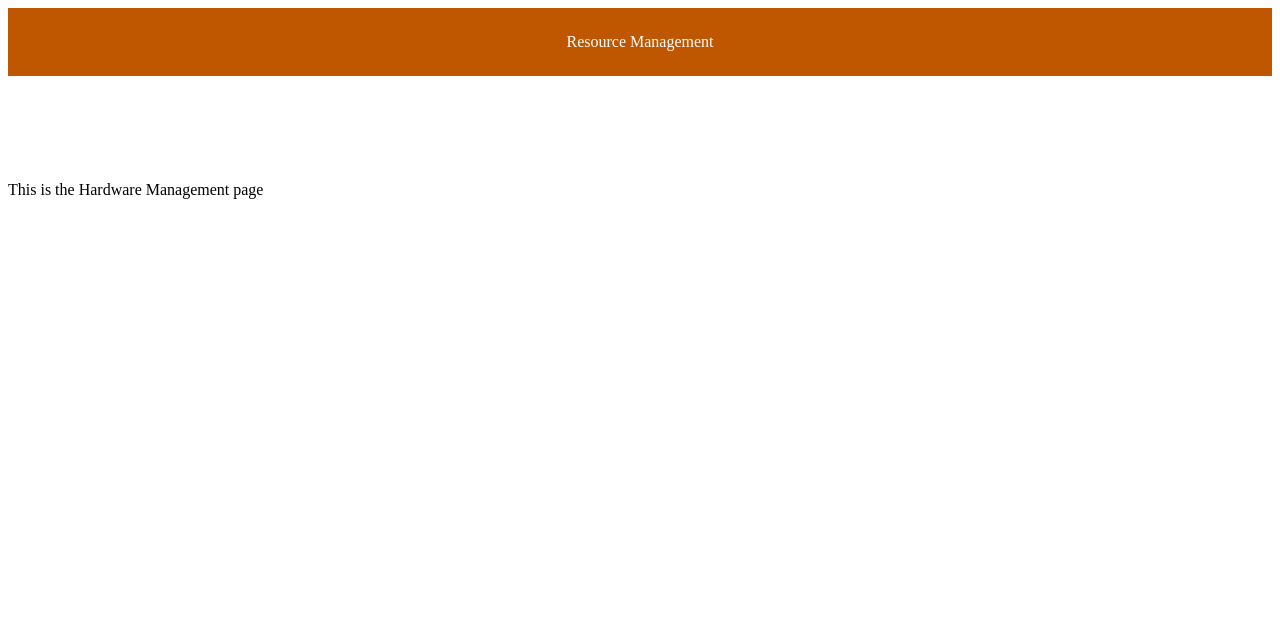
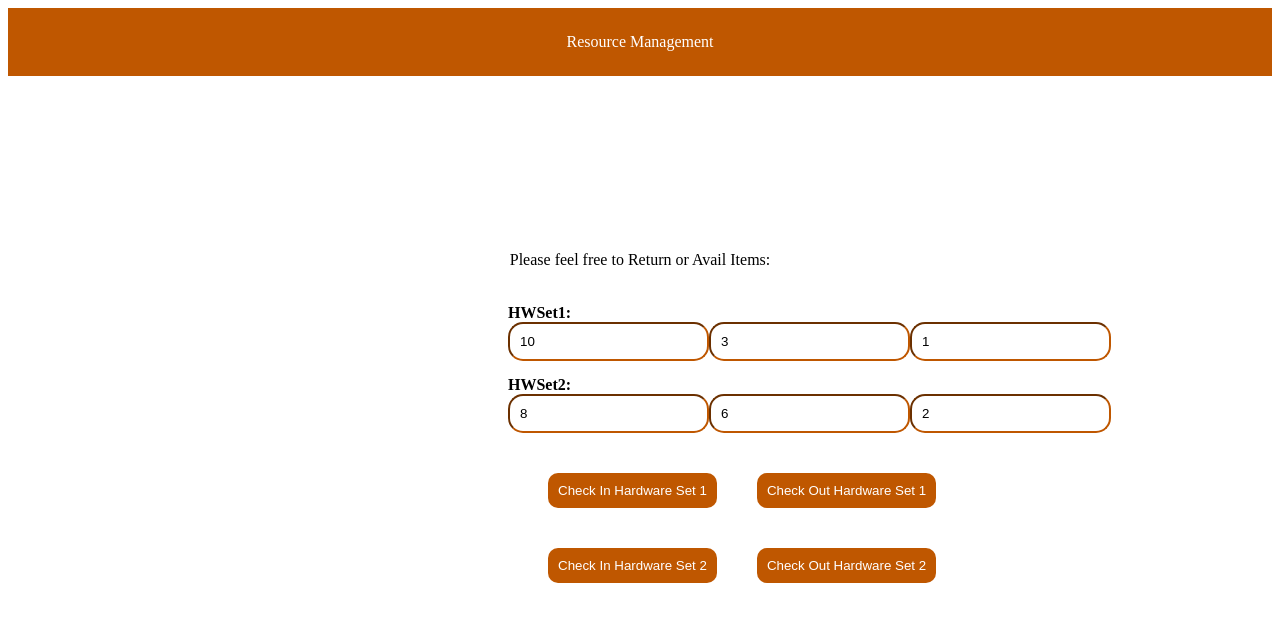
Before and after one commit to arsilva02/APAD, a React (Vite) app in the folder client/: page /#/recource in a window 1280 px wide. Shown: the top 622 px of the page. Built offline with nearby package versions, Linux system fonts and the light colour scheme.

Commit message:
Added axios

```diff
--- a/client/package.json
+++ b/client/package.json
@@ -10,6 +10,7 @@
     "preview": "vite preview"
   },
   "dependencies": {
+    "axios": "^1.7.3",
     "react": "^18.3.1",
     "react-dom": "^18.3.1",
     "react-hook-form": "^7.52.1",
--- a/client/src/index.css
+++ b/client/src/index.css
@@ -99,3 +99,37 @@ body{
   visibility: visible;
   opacity: 1;
 }
+
+
+.formDataResource{
+  padding-top: 15px;
+  padding-left: 0px;
+}
+
+.resource{
+  padding-top: 20px;
+  padding-left: 500px;
+}
+
+.ButtonHardware{
+  padding: 10px 10px 10px 10px;
+  background-color: #bf5700 ;
+  color: #ffffff;
+  border-radius: 10px;
+  border: none;
+  margin-top: 40px;
+  margin-left: 40px;
+}
+
+.resourceHeading,
+.resourceRow {
+  display: flex;
+  justify-content: center;
+  align-items: center;
+  margin-bottom: 10px;
+}
+
+.formDataResource {
+  margin-right: 0px;
+  font-weight: bold;
+}
--- a/client/src/pages/login.jsx
+++ b/client/src/pages/login.jsx
@@ -1,13 +1,85 @@
+import { useState } from 'react';
 import { Link } from 'react-router-dom';
 import Navbar from './navBar';
-export default function Login(){
+
+const Login = () => {
+  const [formData, setFormData] = useState({
+    username: '',
+    password: ''
+  });
+
+  const handleChange = (e) => {
+    const { name, value } = e.target;
+    setFormData({
+      ...formData,
+      [name]: value
+    });
+  };
+
+  const handleSubmit = (e) => {
+    e.preventDefault();
+    const { username, password } = formData;
+
+    if (username === '' || password === ''){
+        alert('All the fields are mandatory');
+    } else {
+      // Communicate with Flask backend here
+      console.log(`Username: ${username}, Password: ${password}`);
+      alert('Login attempt for Username: ' + username);
+      window.location.href = '#/Project';
+    }
+  };
+
+  return (
+    <div>
+      <form className='signUp' onSubmit={handleSubmit}>
+        <label className='labelSignUp'>
+          User ID: &nbsp;&nbsp;&nbsp;&nbsp;&nbsp;&nbsp;&nbsp;&nbsp;&nbsp;&nbsp;&nbsp;&nbsp;&nbsp;
+        </label>
+        <input
+          type="text"
+          placeholder="Enter email or User ID"
+          name="username"
+          autoComplete="username"
+          className='textBox'
+          value={formData.username}
+          onChange={handleChange}
+        />
+        <br /><br />
+        <label className='labelPass'>
+          Password: &nbsp;&nbsp;&nbsp;&nbsp;&nbsp;&nbsp;&nbsp;&nbsp;&nbsp;&nbsp;&nbsp;&nbsp;&nbsp;
+        </label>
+        <input
+          type="password"
+          placeholder="Enter Password"
+          name="password"
+          autoComplete="current-password"
+          className='textBox'
+          value={formData.password}
+          onChange={handleChange}
+        />
+        <br /><br />
+        <button type="submit" className='ButtonSign'>
+          Login
+        </button>
+      </form>
+    </div>
+  );
+};
+
+export default function LoginPage() {
   return (
     <>
       <Navbar />
       <div className='homeButton'>
         <Link to={'/'}><button className='routerButton'>Home</button></Link>
       </div>
-        <div>Please use your login credentials to proceed further:</div>
+      <div className='pageText'>
+        Please use your login credentials to proceed further:
+      </div>
+      <div>
+        <Login />
+      </div>
     </>
-    )
+  );
 }
--- a/client/src/pages/newUser.jsx
+++ b/client/src/pages/newUser.jsx
@@ -1,7 +1,9 @@
 import { useState } from 'react';
-import { Link} from 'react-router-dom';
+import { Link } from 'react-router-dom';
 import Navbar from './navBar';
 import { BsFillInfoCircleFill } from "react-icons/bs";
+import axios from 'axios';
+
 const AdminLogin = () => {
   const [formData, setFormData] = useState({
     username: '',
@@ -17,17 +19,17 @@ const AdminLogin = () => {
     });
   };
 
-  const handleSubmit = (e) => {
+  const handleSubmit = async (e) => {
     e.preventDefault();
     const { username, password, confirmPassword } = formData;
     const specialCharacterRegex = /[!@#$%^&*(),.?":{}|<>]/;
     const numberCheck = /[1234567890]/;
 
     if (username === '' || password === '' || confirmPassword === ''){
-        alert('All the fields are mandatory')
+        alert('All the fields are mandatory');
     }
     else if (password.length < 8){
-        alert("Not a Strong Password. There should be more than 8 characters")
+        alert("Not a Strong Password. There should be more than 8 characters");
     }
     else if (password !== confirmPassword) {
       alert('Passwords do not match');
@@ -39,9 +41,19 @@ const AdminLogin = () => {
         alert('Password must include at least one number');
     }
     else {
-      console.log(`Username: ${username}, Password: ${password}`);
-      alert('Account created successfully with Username:'+username);
-      window.location.href = '#/login';
+      try {
+        const response = await axios.post('/add_user', { username, password });
+        alert(response.data.message);
+        if (response.data.success) {
+          window.location.href = '/login';
+        }
+      } catch (error) {
+        if (error.response) {
+          alert(error.response.data.message);
+        } else {
+          console.error('There was an error!', error);
+        }
+      }
     }
   };
 
@@ -74,7 +86,7 @@ const AdminLogin = () => {
           onChange={handleChange}
         />
         <span className='i-tooltip'>
-        <BsFillInfoCircleFill color="#bf5700" fontSize="15px"/><span className='i-tooltiptext'>Password must be at least 8 characters long and include a number and a special character.</span>
+          <BsFillInfoCircleFill color="#bf5700" fontSize="15px"/><span className='i-tooltiptext'>Password must be at least 8 characters long and include a number and a special character.</span>
         </span>
         <br /><br />
         <label className='labelPass'>
--- a/client/src/pages/resource.jsx
+++ b/client/src/pages/resource.jsx
@@ -1,14 +1,107 @@
+import { useState } from 'react';
 import { Link } from 'react-router-dom';
 import Navbar from './navBarHardware';
-export default function Resource(){
-    return (
-        <>
-        <Navbar />
-        <div className='homeButton'>
+
+const Resource = () => {
+  const [resources, setResources] = useState({
+    HWSet1: { capacity: 10, available: 3, request: 1 },
+    HWSet2: { capacity: 8, available: 6, request: 2 }
+  });
+
+  const handleInputChange = (e, hwSet) => {
+    const { name, value } = e.target;
+    setResources({
+      ...resources,
+      [hwSet]: {
+        ...resources[hwSet],
+        [name]: parseInt(value) || 0
+      }
+    });
+  };
+
+  const handleCheckIn = (hwSet) => {
+    setResources((prevResources) => {
+      const newAvailable = prevResources[hwSet].available + prevResources[hwSet].request;
+      if (newAvailable <= prevResources[hwSet].capacity) {
+        return {
+          ...prevResources,
+          [hwSet]: {
+            ...prevResources[hwSet],
+            available: newAvailable
+          }
+        };
+      } else {
+        alert(`${hwSet} availability cannot exceed its capacity.`);
+        return prevResources;
+      }
+    });
+  };
+
+  const handleCheckOut = (hwSet) => {
+    setResources((prevResources) => {
+      const newAvailable = prevResources[hwSet].available - prevResources[hwSet].request;
+      if (newAvailable >= 0) {
+        return {
+          ...prevResources,
+          [hwSet]: {
+            ...prevResources[hwSet],
+            available: newAvailable
+          }
+        };
+      } else {
+        alert(`${hwSet} availability cannot be negative.`);
+        return prevResources;
+      }
+    });
+  };
+
+  return (
+    <>
+      <Navbar />
+
+      <div className='homeButton'>
         <Link to={'/'}><button className='routerButton'>Home</button></Link>
+      </div>
+      <div className='pageText'>
+        Please feel free to Return or Avail Items:
+      </div>
+      <div className='resource'>
+
+        {Object.keys(resources).map((hwSet) => (
+          <div key={hwSet}>
+            <div className='formDataResource'>{hwSet}:</div>
+            <input
+              type="number"
+              name="capacity"
+              value={resources[hwSet].capacity}
+              readOnly
+              className='textBox'
+            />
+            <input
+              type="number"
+              name="available"
+              value={resources[hwSet].available}
+              readOnly
+              className='textBox'
+            />
+            <input
+              type="number"
+              name="request"
+              value={resources[hwSet].request}
+              onChange={(e) => handleInputChange(e, hwSet)}
+              className='textBox'
+            />
+          </div>
+        ))}
+        <div className='resourceActions'>
+          <button className='ButtonHardware' onClick={() => handleCheckIn('HWSet1')}>Check In Hardware Set 1</button>
+          <button className='ButtonHardware' onClick={() => handleCheckOut('HWSet1')}>Check Out Hardware Set 1</button><br></br>
+          <button className='ButtonHardware' onClick={() => handleCheckIn('HWSet2')}>Check In Hardware Set 2</button>
+          <button className='ButtonHardware' onClick={() => handleCheckOut('HWSet2')}>Check Out Hardware Set 2</button>
         </div>
-        <div>This is the Hardware Management page</div>
-        </>
+      </div>
+    </>
+  );
+};
 
-    )
-}
+export default Resource;
```
Also changed, not shown: 2 other files (tests, documents, lock files or other folders). Lines whose indentation alone changed are shown as unchanged.
